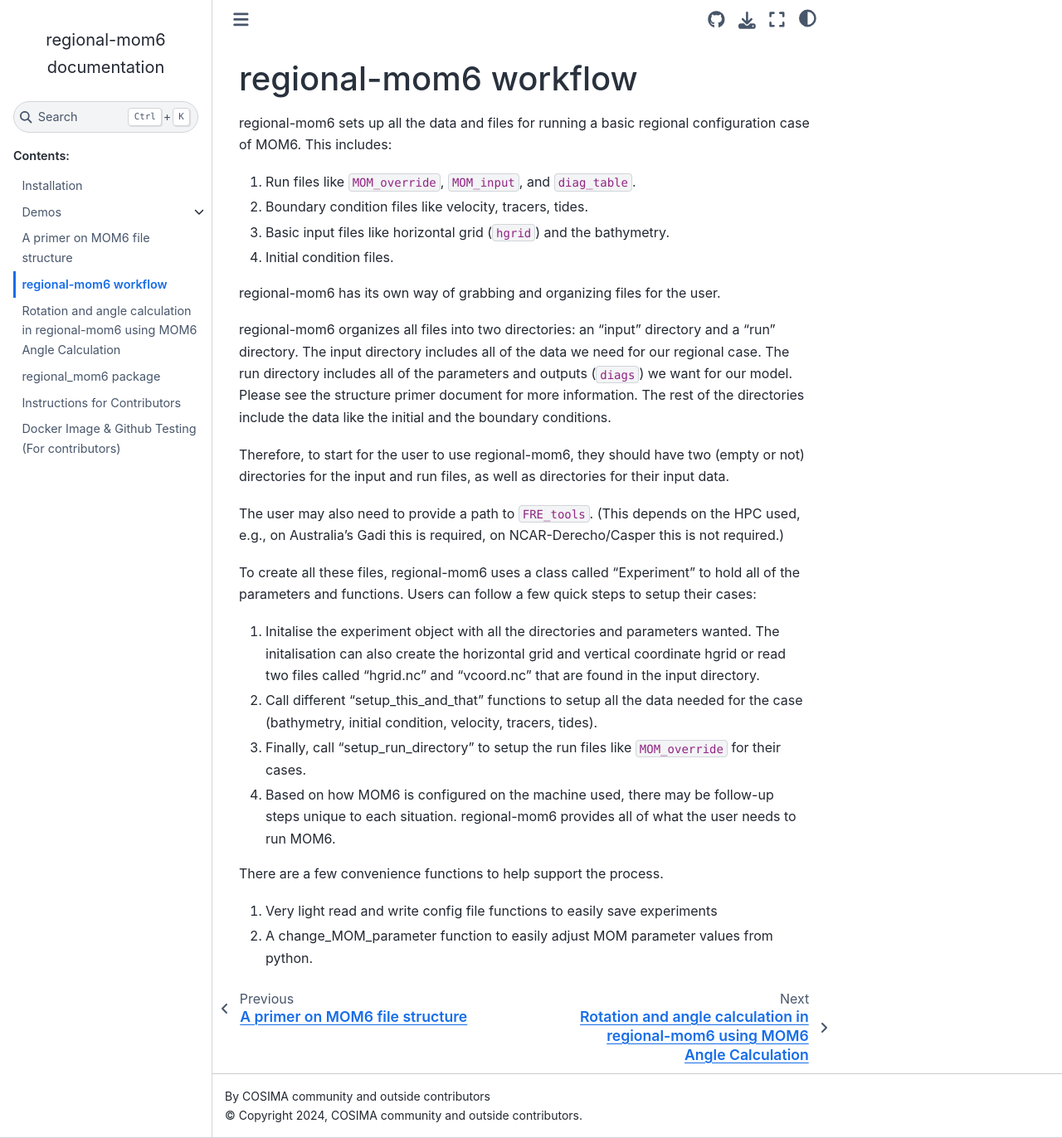
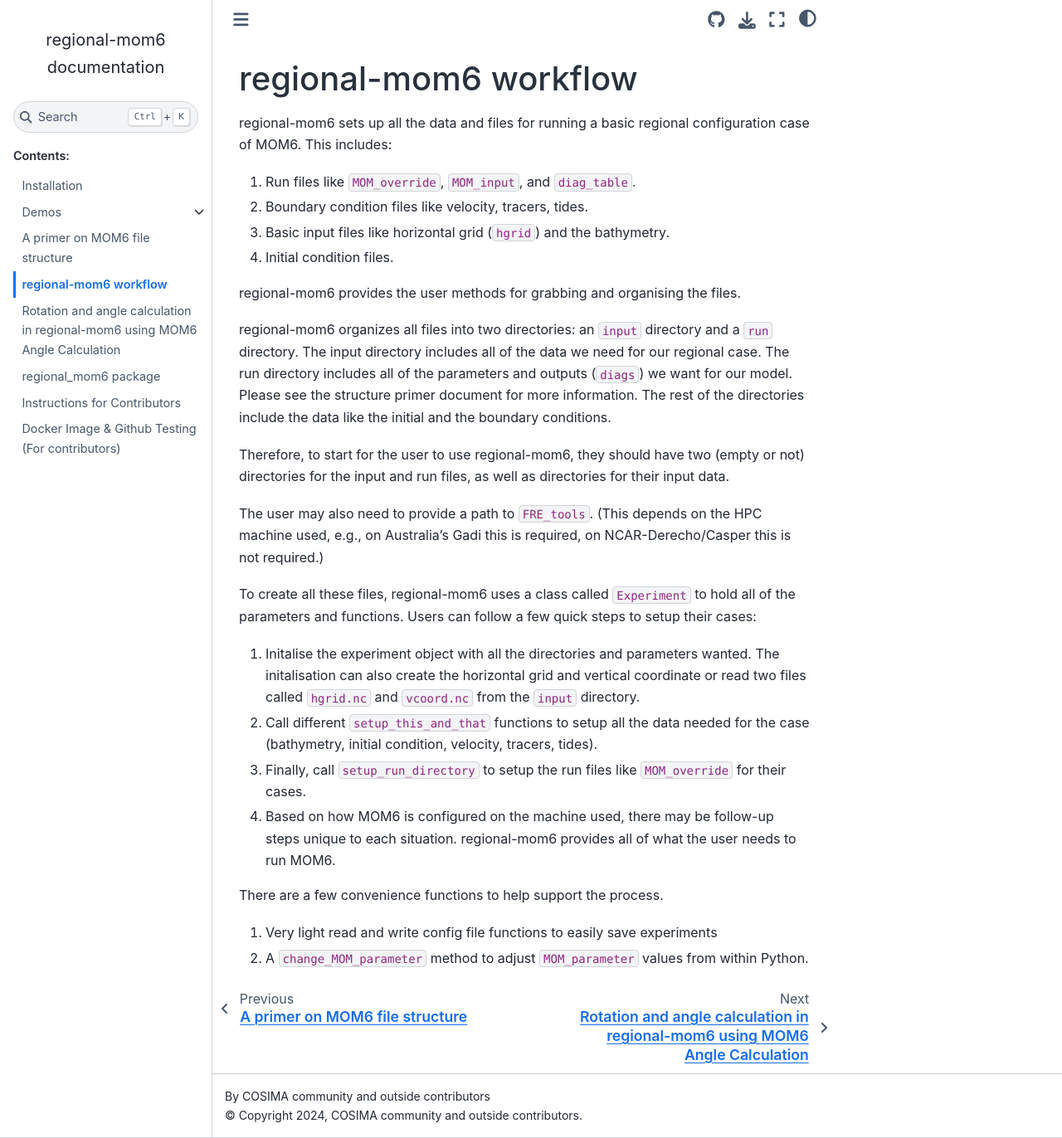
Before and after one commit to COSIMA/regional-mom6, a Sphinx documentation site: the page built from docs/regional-mom6-workflow.md, in a window 1280 px wide and 1372 px high. Shown: the whole window at 83% size. Built offline with Sphinx 7.4.7 and the Sphinx Book theme 1.1.4, drawn with Linux system fonts in a browser that asks for light colours; pages that are not in the unit, such as notebooks, are missing from menus.

Commit message:
more streamline

```diff
--- a/docs/regional-mom6-workflow.md
+++ b/docs/regional-mom6-workflow.md
@@ -8,21 +8,21 @@ This includes:
 3. Basic input files like horizontal grid (``hgrid``) and the bathymetry.
 4. Initial condition files.
 
-regional-mom6 has its own way of grabbing and organizing files for the user.
+regional-mom6 provides the user methods for grabbing and organising the files.
 
-regional-mom6 organizes all files into two directories: an "input" directory and a "run" directory.
+regional-mom6 organizes all files into two directories: an ``input`` directory and a ``run`` directory.
 The input directory includes all of the data we need for our regional case. The run directory includes all of the parameters and outputs (``diags``) we want for our model. Please see the structure primer document for more information. The rest of the directories include the data like the initial and the boundary conditions.
 
 Therefore, to start for the user to use regional-mom6, they should have two (empty or not) directories for the input and run files, as well as directories for their input data.
 
-The user may also need to provide a path to ``FRE_tools``. (This depends on the HPC used, e.g., on Australia's Gadi this is required, on NCAR-Derecho/Casper this is not required.)
+The user may also need to provide a path to ``FRE_tools``. (This depends on the HPC machine used, e.g., on Australia's Gadi this is required, on NCAR-Derecho/Casper this is not required.)
 
-To create all these files, regional-mom6 uses a class called "Experiment" to hold all of the parameters and functions. Users can follow a few quick steps to setup their cases:
-1. Initalise the experiment object with all the directories and parameters wanted. The initalisation can also create the horizontal grid and vertical coordinate hgrid or read two files called "hgrid.nc" and "vcoord.nc" that are found in the input directory.
-2. Call different "setup_this_and_that" functions to setup all the data needed for the case (bathymetry, initial condition, velocity, tracers, tides).
-3. Finally, call "setup_run_directory" to setup the run files like ``MOM_override`` for their cases.
+To create all these files, regional-mom6 uses a class called ``Experiment`` to hold all of the parameters and functions. Users can follow a few quick steps to setup their cases:
+1. Initalise the experiment object with all the directories and parameters wanted. The initalisation can also create the horizontal grid and vertical coordinate or read two files called ``hgrid.nc`` and ``vcoord.nc`` from the ``input`` directory.
+2. Call different ``setup_this_and_that`` functions to setup all the data needed for the case (bathymetry, initial condition, velocity, tracers, tides).
+3. Finally, call ``setup_run_directory`` to setup the run files like ``MOM_override`` for their cases.
 4. Based on how MOM6 is configured on the machine used, there may be follow-up steps unique to each situation. regional-mom6 provides all of what the user needs to run MOM6.
 
 There are a few convenience functions to help support the process.
 1. Very light read and write config file functions to easily save experiments
-2. A change_MOM_parameter function to easily adjust MOM parameter values from python.
+2. A ``change_MOM_parameter`` method to adjust ``MOM_parameter`` values from within Python.
```
